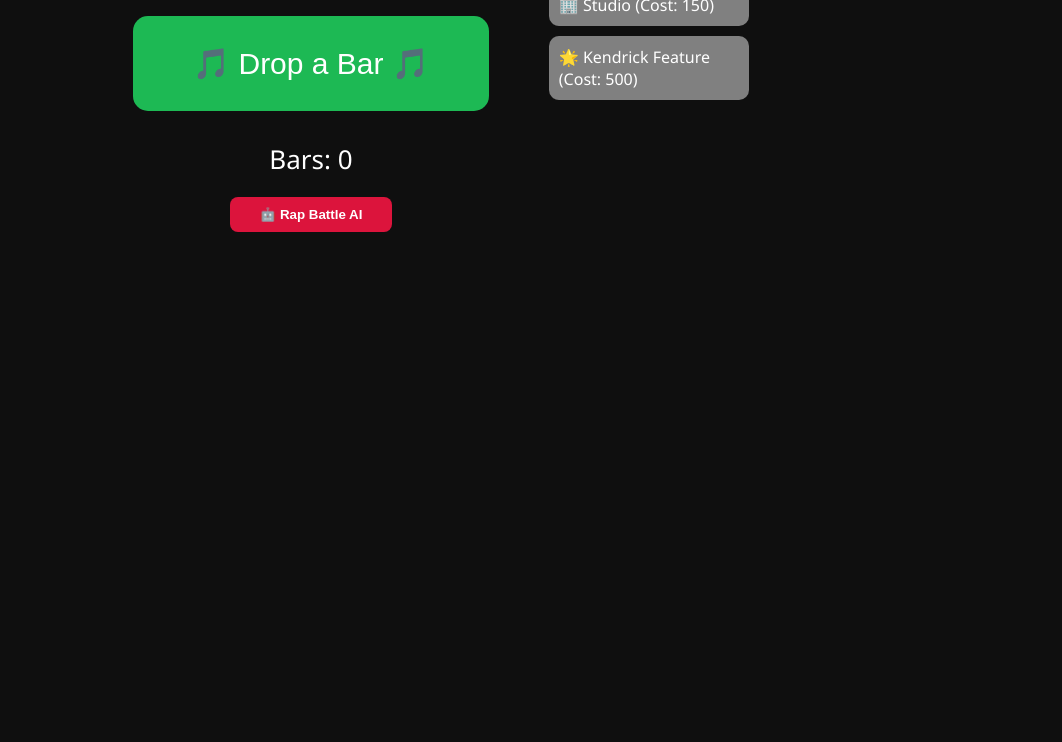
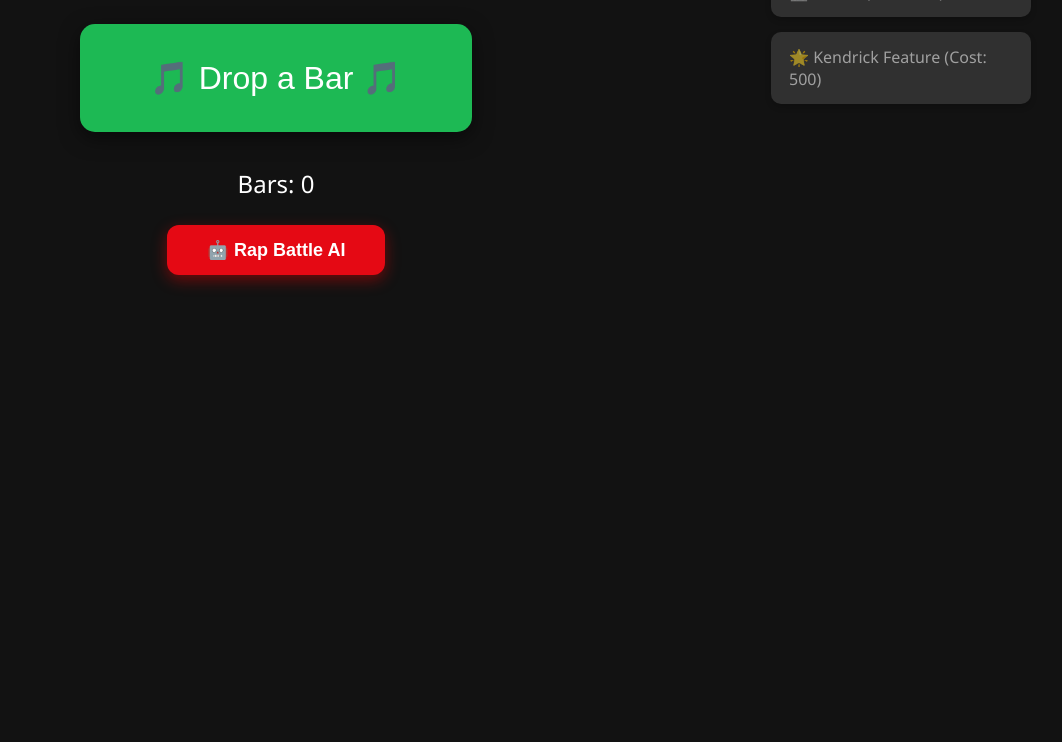
Before and after one commit to jas-singh123/rap-empire-clicker, a plain HTML site: page index.html in a window 1280 px wide. Shown: the part 138-880 px from the top of the page, without its empty margins (209-1271 px from the left). Before the commit the page ends 800 px from the top, so only its background shows below. Drawn offline with Linux system fonts and the light colour scheme.

Commit message:
Update index.html

```diff
--- a/index.html
+++ b/index.html
@@ -7,63 +7,104 @@
   <style>
     body {
       font-family: 'Segoe UI', sans-serif;
-      background-color: #0f0f0f;
-      color: white;
+      background-color: #121212;
+      color: #fff;
+      margin: 0;
+      padding: 40px;
       display: flex;
       justify-content: center;
-      padding: 40px;
+      align-items: flex-start;
+      min-height: 100vh;
     }
+
     .container {
       display: flex;
-      gap: 40px;
+      gap: 50px;
+      max-width: 1200px;
+      width: 100%;
     }
+
     .main {
+      flex: 1;
       text-align: center;
     }
+
+    h1 {
+      font-size: 2.5rem;
+      margin-bottom: 20px;
+    }
+
     #click-button {
-      font-size: 30px;
-      padding: 30px 60px;
+      font-size: 32px;
+      padding: 35px 70px;
       margin: 20px 0;
       background-color: #1db954;
       border: none;
       border-radius: 15px;
       color: white;
       cursor: pointer;
-      transition: transform 0.1s;
+      box-shadow: 0 6px 20px rgba(0, 0, 0, 0.5);
+      transition: all 0.15s ease-in-out;
     }
+
+    #click-button:hover {
+      background-color: #17a74f;
+    }
+
     #click-button:active {
-      transform: scale(0.95);
+      transform: scale(0.97);
     }
+
     #bar-count {
-      font-size: 26px;
-      margin-top: 10px;
+      font-size: 24px;
+      margin-top: 15px;
     }
+
+    #rap-battle-button {
+      margin-top: 25px;
+      padding: 14px 40px;
+      background-color: #e50914;
+      color: white;
+      font-size: 18px;
+      font-weight: bold;
+      border: none;
+      border-radius: 12px;
+      cursor: pointer;
+      box-shadow: 0 5px 15px rgba(255, 0, 0, 0.4);
+      transition: all 0.15s ease-in-out;
+    }
+
+    #rap-battle-button:hover {
+      background-color: #c20711;
+    }
+
     .upgrades {
-      width: 200px;
+      width: 260px;
       display: flex;
       flex-direction: column;
-      gap: 10px;
+      gap: 15px;
     }
+
     .upgrade {
-      background-color: gray;
-      padding: 10px;
+      background-color: #444;
+      padding: 14px 18px;
       border-radius: 10px;
-      text-align: left;
+      cursor: not-allowed;
+      box-shadow: 0 3px 6px rgba(0, 0, 0, 0.3);
+      opacity: 0.6;
+      transition: background-color 0.2s, opacity 0.2s, transform 0.1s;
+    }
+
+    .upgrade.enabled {
+      background-color: #2c2c2c;
       cursor: pointer;
-      transition: background-color 0.2s;
+      opacity: 1;
+      box-shadow: 0 5px 12px rgba(0, 255, 100, 0.4);
     }
-    .upgrade.enabled {
-      background-color: #ffffff20;
-    }
-    #rap-battle-button {
-      margin-top: 20px;
-      padding: 10px 30px;
-      background-color: crimson;
-      color: white;
-      font-weight: bold;
-      border: none;
-      border-radius: 8px;
-      cursor: pointer;
+
+    .upgrade.enabled:hover {
+      background-color: #3a3a3a;
+      transform: scale(1.02);
     }
   </style>
 </head>
```
